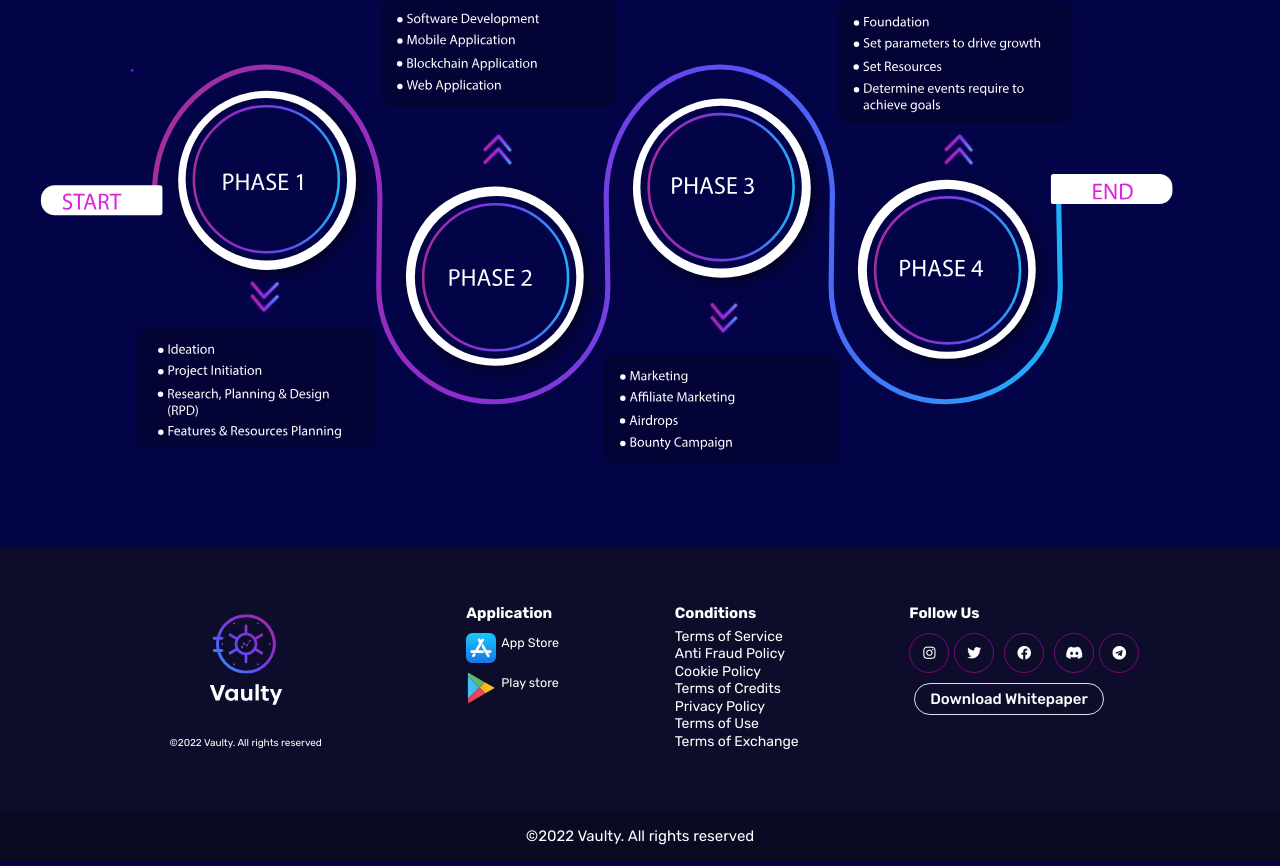
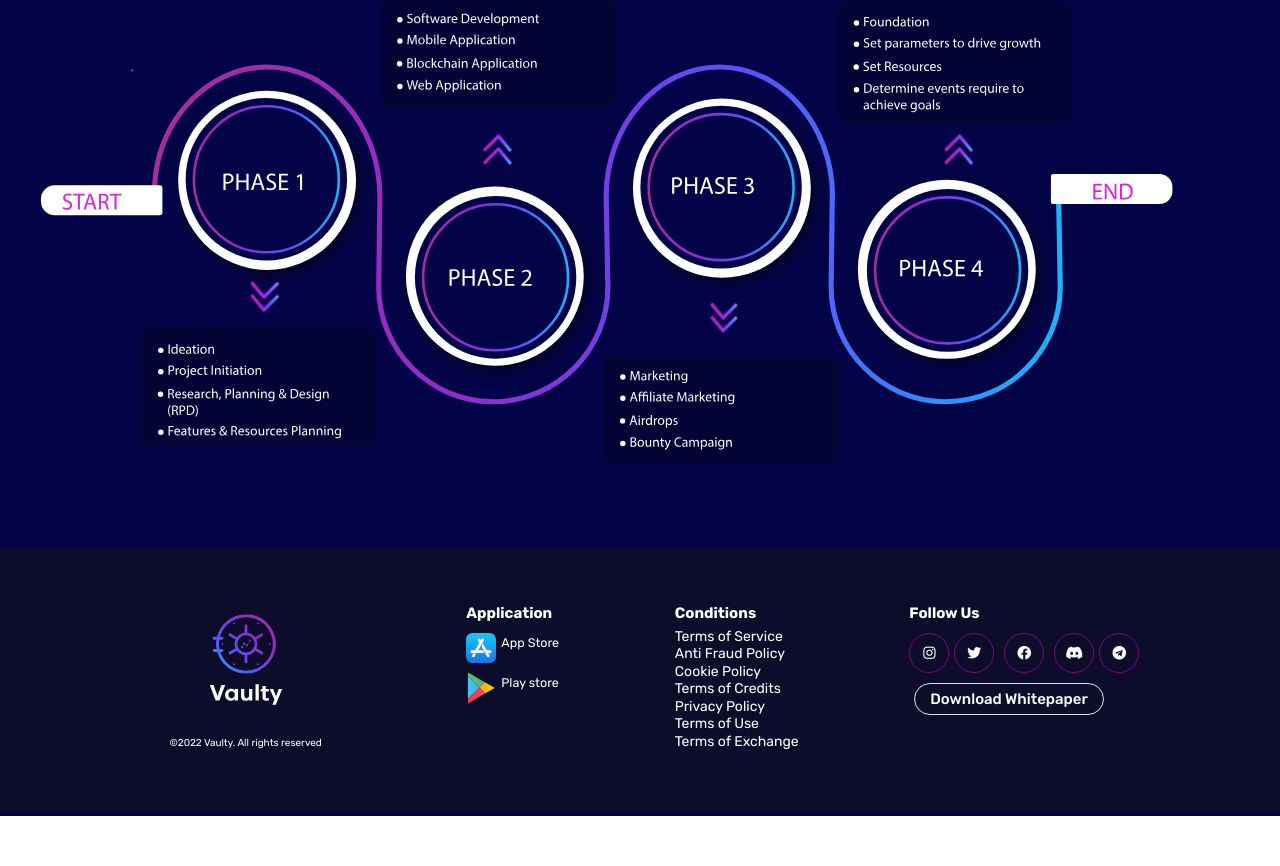
Before and after one commit to vaultypro/Vaulty_Front, a React (Create React App) app: page / in a window 1280 px wide. Shown: the part 4240-5106 px from the top of the page. After the commit the page ends 5056 px from the top, so only its background shows below. Built offline with nearby package versions, Linux system fonts and the light colour scheme; what @walletconnect/web3-provider would draw is missing.

Commit message:
Update Footer.js

```diff
--- a/src/Components/Footer.js
+++ b/src/Components/Footer.js
@@ -159,13 +159,6 @@ export default function Footer() {
             </ul>
           </div>
         </div>
-
-        <div
-          className="text-center text-2xl p-4"
-          style={{ backgroundColor: "rgba(0, 0, 0, 0.2)" }}
-        >
-          ©2022 Vaulty. All rights reserved
-        </div>
       </footer>
     </div>
   );
```
